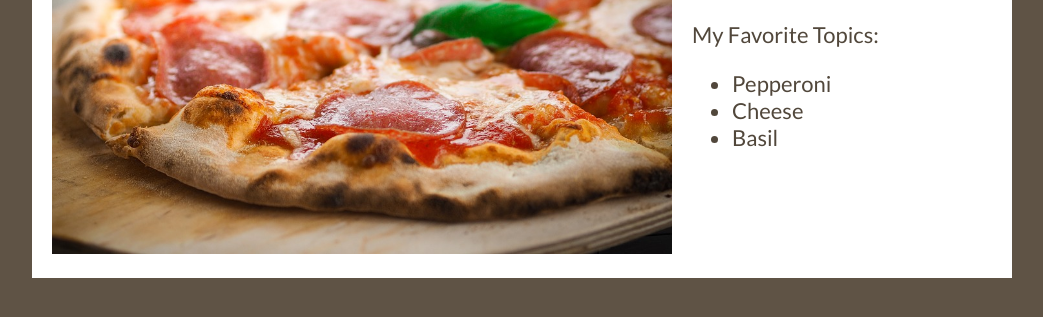
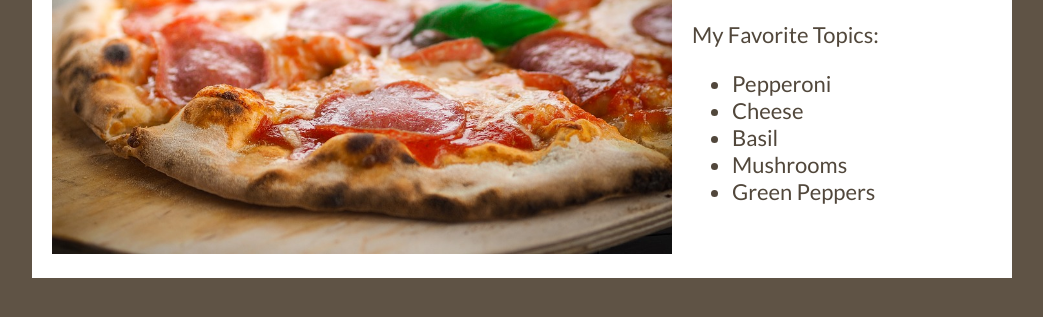
Before and after one commit to bermudajenkins/Pizza, a plain HTML site: page index.html in a window 1280 px wide. Shown: the part 199-516 px from the top of the page, without its empty margins (118-1161 px from the left). Drawn offline with Linux system fonts and the light colour scheme; a web font is replaced by a local one.

Commit message:
changed pizza toppings list
updated the existing HTML unordered list containing toppings

```diff
--- a/index.html
+++ b/index.html
@@ -23,6 +23,8 @@
       <li>Pepperoni</li>
       <li>Cheese</li>
       <li>Basil</li>
+      <li>Mushrooms</li>
+      <li>Green Peppers</li>
     </ul>
   </div>
 </div>
```
